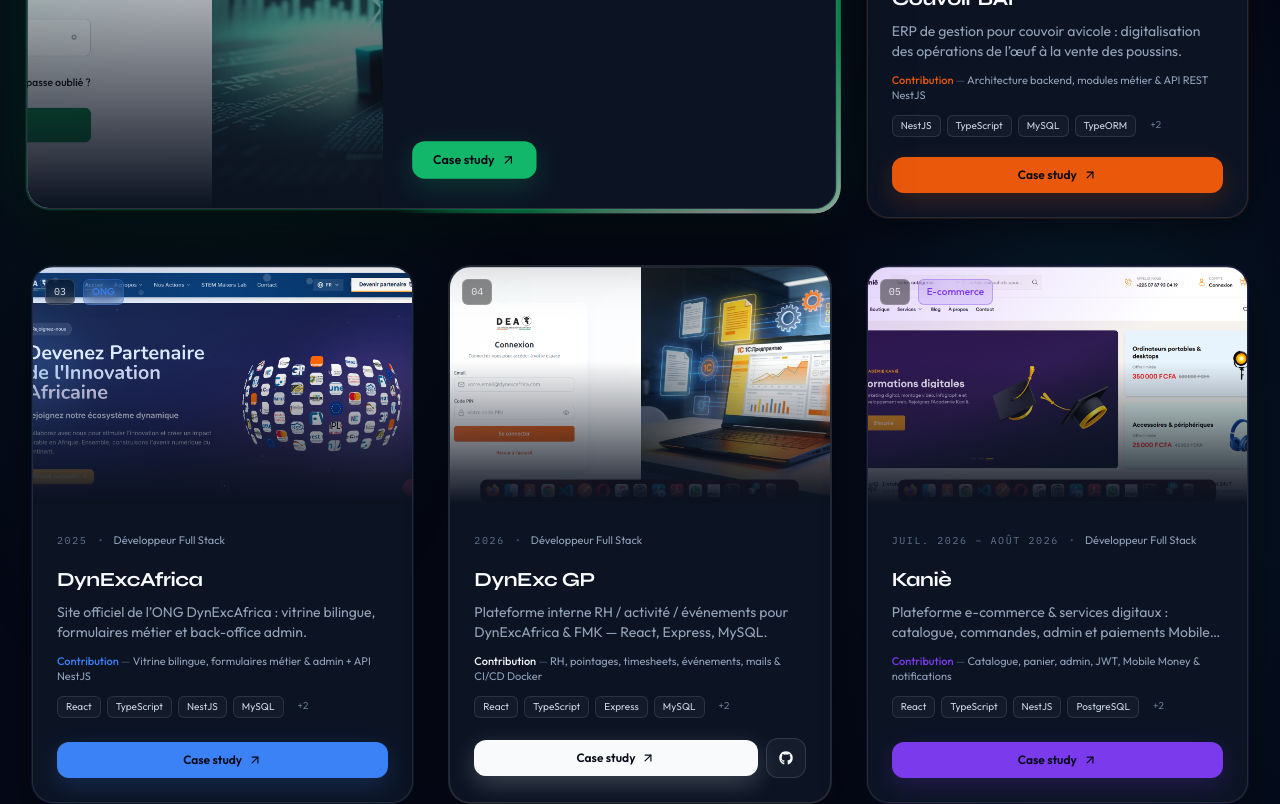
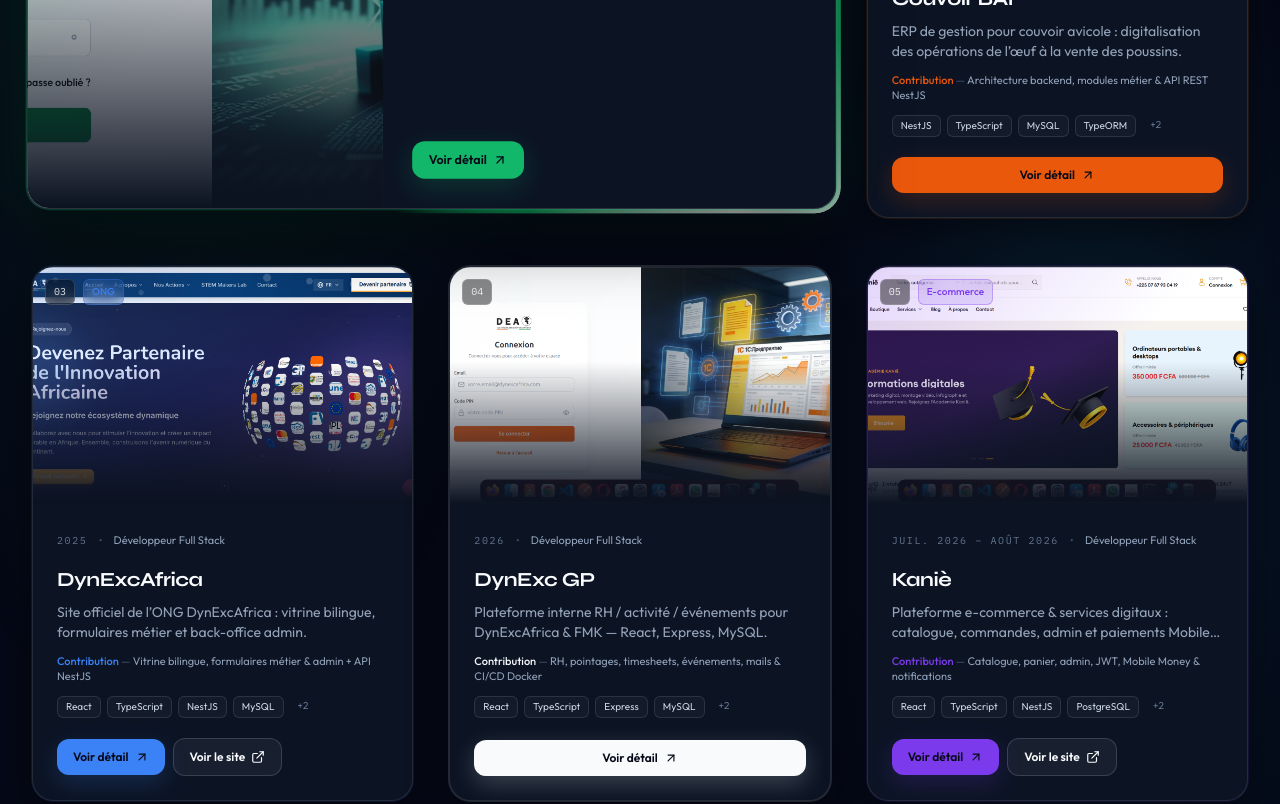
Before and after one commit to didier-lobognon/MonPortfolio, a React (Vite) app: page / in a window 1280 px wide. Shown: the part 3780-4584 px from the top of the page. Built offline with nearby package versions, Linux system fonts and the light colour scheme; a web font is replaced by a local one.

Commit message:
UPDATE : mise a jour des projet

```diff
--- a/src/components/projects/ProjectCaseStudy.tsx
+++ b/src/components/projects/ProjectCaseStudy.tsx
@@ -84,10 +84,27 @@ export function ProjectCaseStudy({ project, open, onClose }: ProjectCaseStudyPro
             <div className="flex shrink-0 items-center justify-between gap-3 border-b border-white/10 bg-[#1a2740]/95 px-5 py-3.5 backdrop-blur-xl sm:px-7">
               <div className="min-w-0">
                 <p className="truncate font-mono text-[10px] tracking-[0.2em] text-slate-400 uppercase">
-                  {fr ? 'Étude de cas' : 'Case study'}
+                  {fr ? 'Détail du projet' : 'Project details'}
                 </p>
                 <p className="truncate text-sm font-medium text-white">{project.title}</p>
               </div>
+              <div className="flex shrink-0 items-center gap-2">
+                {project.demo && (
+                  <a
+                    href={project.demo}
+                    target="_blank"
+                    rel="noreferrer"
+                    data-cursor={fr ? 'Voir le site' : 'Visit site'}
+                    className="inline-flex h-10 items-center gap-1.5 rounded-full px-3.5 text-xs font-semibold text-[#050816] transition-transform hover:scale-[1.02] sm:px-4"
+                    style={{
+                      background: accent,
+                      boxShadow: `0 8px 24px ${accent}33`,
+                    }}
+                  >
+                    {fr ? 'Voir le site' : 'Visit site'}
+                    <ArrowUpRight className="h-3.5 w-3.5" />
+                  </a>
+                )}
                 <button
                   type="button"
                   onClick={onClose}
@@ -96,6 +113,7 @@ export function ProjectCaseStudy({ project, open, onClose }: ProjectCaseStudyPro
                 >
                   <X className="h-4 w-4" />
                 </button>
+              </div>
             </div>
 
             <div
--- a/src/components/sections/Projects.tsx
+++ b/src/components/sections/Projects.tsx
@@ -1,7 +1,6 @@
 import { useMemo, useState } from 'react'
 import { AnimatePresence, motion } from 'framer-motion'
 import { ArrowUpRight, ExternalLink, Sparkles } from 'lucide-react'
-import { FaGithub } from 'react-icons/fa'
 import { projects } from '@/data/projects'
 import { ProjectCaseStudy } from '@/components/projects/ProjectCaseStudy'
 import { viewportOnce } from '@/lib/animations'
@@ -129,13 +128,8 @@ function ProjectCard({
   const { locale } = useLanguage()
   const fr = locale === 'fr'
   const [hovered, setHovered] = useState(false)
-  const cta = project.caseStudy
-    ? fr
-      ? 'Case study'
-      : 'Case study'
-    : fr
-      ? 'Voir le projet'
-      : 'View project'
+  const ctaCase = fr ? 'Voir détail' : 'View details'
+  const ctaSite = fr ? 'Voir le site' : 'Visit site'
 
   const isHero = size === 'heroL' || size === 'heroR'
   const isSide = size === 'side'
@@ -178,7 +172,7 @@ function ProjectCard({
         <button
           type="button"
           onClick={() => onOpen(project)}
-          data-cursor={cta}
+          data-cursor={project.caseStudy ? ctaCase : project.demo ? ctaSite : ctaCase}
           className={cn(
             'relative z-10 shrink-0 overflow-hidden text-left',
             isHero
@@ -291,52 +285,51 @@ function ProjectCard({
             )}
           </div>
 
-          <div className="mt-auto flex items-center gap-2 pt-2">
-            {(project.caseStudy || project.demo) && (
+          <div className="mt-auto flex flex-wrap items-center gap-2 pt-2">
+            {project.caseStudy && (
               <button
                 type="button"
-                onClick={() => {
-                  if (project.caseStudy) onOpen(project)
-                  else if (project.demo) window.open(project.demo, '_blank', 'noreferrer')
-                }}
-                data-cursor={cta}
+                onClick={() => onOpen(project)}
+                data-cursor={ctaCase}
                 className={cn(
                   'inline-flex items-center justify-center gap-1.5 rounded-xl py-2.5 text-xs font-semibold text-[#050816] transition-transform hover:scale-[1.02]',
-                  isHero ? 'px-5' : 'flex-1',
+                  isHero || project.demo ? 'px-4' : 'flex-1',
                 )}
                 style={{
                   background: theme.accent,
                   boxShadow: `0 8px 24px ${theme.accent}33`,
                 }}
               >
-                {cta}
+                {ctaCase}
                 <ArrowUpRight className="h-3.5 w-3.5" />
               </button>
             )}
-            {!project.caseStudy && !project.demo && project.github && (
+            {project.demo && (
               <a
-                href={project.github}
+                href={project.demo}
                 target="_blank"
                 rel="noreferrer"
-                data-cursor="GitHub"
-                className="inline-flex flex-1 items-center justify-center gap-1.5 rounded-xl border border-white/12 bg-white/[0.04] py-2.5 text-xs font-semibold text-text hover:bg-white/[0.08]"
+                data-cursor={ctaSite}
+                className={cn(
+                  'inline-flex items-center justify-center gap-1.5 rounded-xl py-2.5 text-xs font-semibold transition-colors',
+                  project.caseStudy
+                    ? 'border border-white/15 bg-white/[0.05] px-4 text-text hover:bg-white/[0.1]'
+                    : 'flex-1 text-[#050816] hover:scale-[1.02]',
+                )}
+                style={
+                  !project.caseStudy
+                    ? {
+                        background: theme.accent,
+                        boxShadow: `0 8px 24px ${theme.accent}33`,
+                      }
+                    : undefined
+                }
               >
-                Code <FaGithub size={13} />
+                {ctaSite}
+                <ExternalLink className="h-3.5 w-3.5" />
               </a>
             )}
-            {project.github && (project.caseStudy || project.demo) && (
-              <a
-                href={project.github}
-                target="_blank"
-                rel="noreferrer"
-                data-cursor="GitHub"
-                className="inline-flex h-10 w-10 shrink-0 items-center justify-center rounded-xl border border-white/12 bg-white/[0.04] text-text hover:bg-white/[0.08]"
-                aria-label={`GitHub — ${project.title}`}
-              >
-                <FaGithub size={14} />
-              </a>
-            )}
-            {!project.github && !project.demo && !project.caseStudy && (
+            {!project.demo && !project.caseStudy && (
               <span className="inline-flex items-center gap-1.5 text-xs text-muted">
                 <ExternalLink className="h-3.5 w-3.5" />
                 {fr ? 'Détails' : 'Details'}
--- a/src/data/projects.ts
+++ b/src/data/projects.ts
@@ -433,8 +433,6 @@ export const projects: Project[] = [
     role: 'Développeur Full Stack',
     accent: '#F8FAFC',
     caseStudy: true,
-    demo: 'https://gp.dynexcafrica.org',
-    github: 'https://github.com/IT-DYNEXCAFRICA/Plateforme-de-Gestion-DynExcAfrica',
     contributionTeaser: 'RH, pointages, timesheets, événements, mails & CI/CD Docker',
     contributionNote:
       'Développement full-stack de la plateforme de gestion : frontend React (rôles Standard / Gestionnaire / Super Admin) et backend Express (API, cron, emails, rapports), déployée en Docker derrière Traefik avec CI/CD GitHub Actions.',
@@ -560,6 +558,7 @@ export const projects: Project[] = [
     role: 'Développeur Full Stack',
     accent: '#7C3AED',
     caseStudy: true,
+    demo: 'https://kanie.ci/',
     contributionTeaser: 'Catalogue, panier, admin, JWT, Mobile Money & notifications',
     contributionNote:
       'En équipe de deux, j’ai contribué full stack : frontend React et backend NestJS — fonctionnalités métier, interfaces modernes et API REST sécurisées (API-first).',
```
Lines whose indentation alone changed are shown as unchanged.
